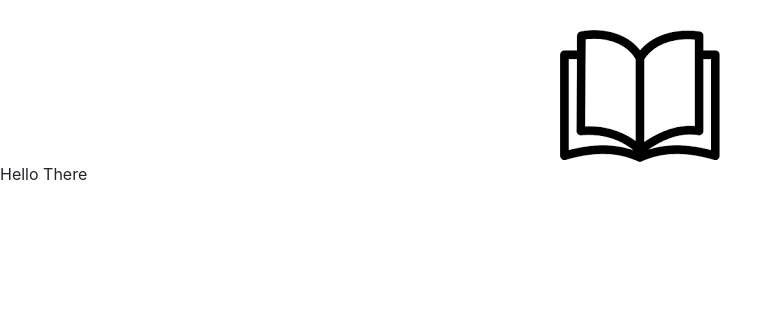
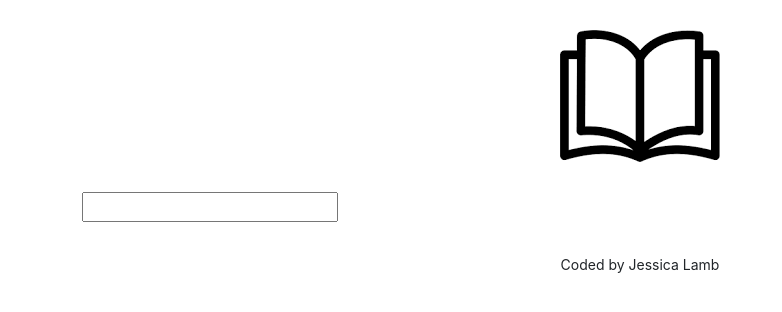
Before and after one commit to jlamb2582/dictionary-homework, a React (Create React App) app: page / in a window 1280 px wide. Shown: the top 312 px of the page, without its empty margins (0-782 px from the left). Built offline with nearby package versions, Linux system fonts and the light colour scheme.

Commit message:
set up dictionary

```diff
--- a/package.json
+++ b/package.json
@@ -6,6 +6,7 @@
     "@testing-library/jest-dom": "^5.16.4",
     "@testing-library/react": "^13.0.1",
     "@testing-library/user-event": "^13.5.0",
+    "axios": "^0.26.1",
     "react": "^18.0.0",
     "react-dom": "^18.0.0",
     "react-scripts": "5.0.1",
--- a/src/App.css
+++ b/src/App.css
@@ -7,3 +7,8 @@
 .App-header {
 margin: 30px 0;
 }
+
+.App-footer {
+text-align: center;
+margin: 30px 0;
+}
--- a/src/App.js
+++ b/src/App.js
@@ -1,15 +1,22 @@
 import './App.css';
 import logo from "./logo.png";
+import Dictionary from "./Dictionary";
 
 function App() {
   return (
     <div className="App">
-      <div className ="App-header">
+      <div className = "container">
+      <header className ="App-header">
       < img src ={logo} className = "App-logo img-fluid" alt = "logo" />
-        <p>
-          Hello There
-        </p>
-        </div>
+        </header>
+      <main>
+       <Dictionary />
+      </main>
+      <footer className ="App-footer">
+       <small> Coded by Jessica Lamb
+        </small>
+        </footer>
+      </div>
     </div>
   );
 }
--- /dev/null
+++ b/src/Dictionary.js
@@ -0,0 +1,25 @@
+import React, {useState} from "react";
+import "./Dictionary.css"
+
+export default function Dictionary (){
+let [keyword, setKeyword] = useState("");
+
+function search (event) {
+event.preventDefault();
+alert(`searching for ${keyword} definition`);
+}
+
+function handleKeywordChange (event) {
+setKeyword(event.target.value);
+}
+
+return (
+    <div className = "Dictionary">
+    <form onSubmit ={search}>
+    <input type ="search" onChange ={handleKeywordChange} />
+    </form>
+
+    </div>
+);
+
+}
```
Also changed, not shown: src/Dictionary.css (added), 1 other file (tests, documents, lock files or other folders).
